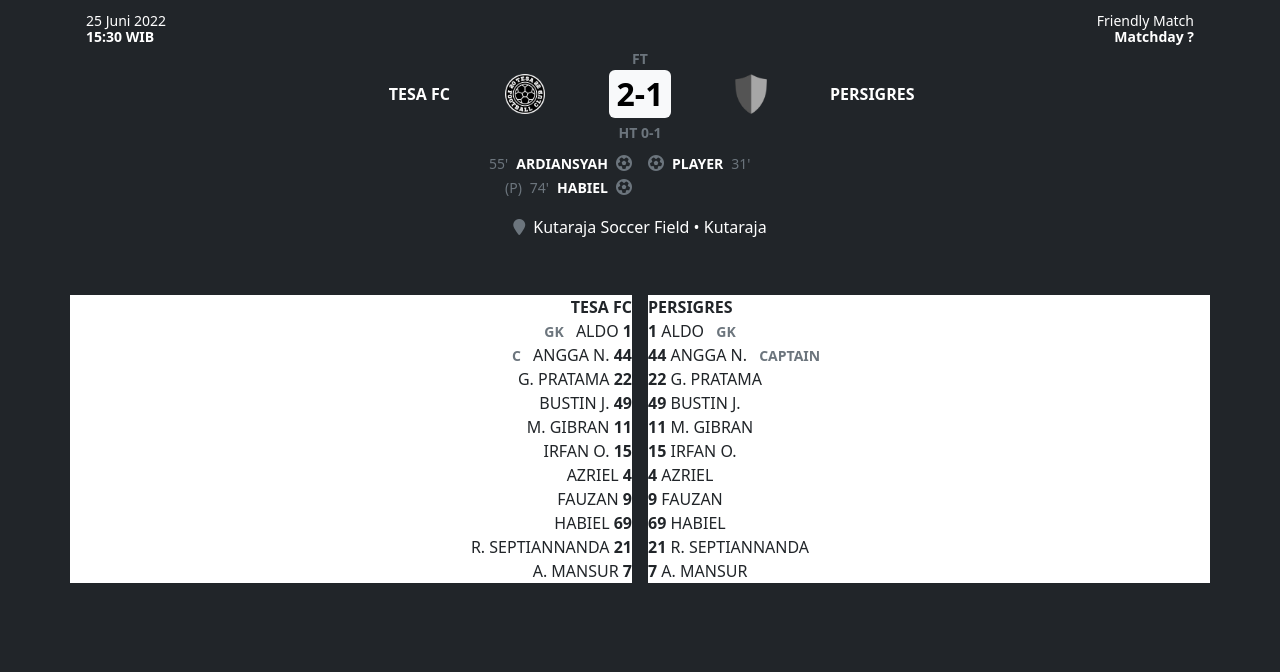
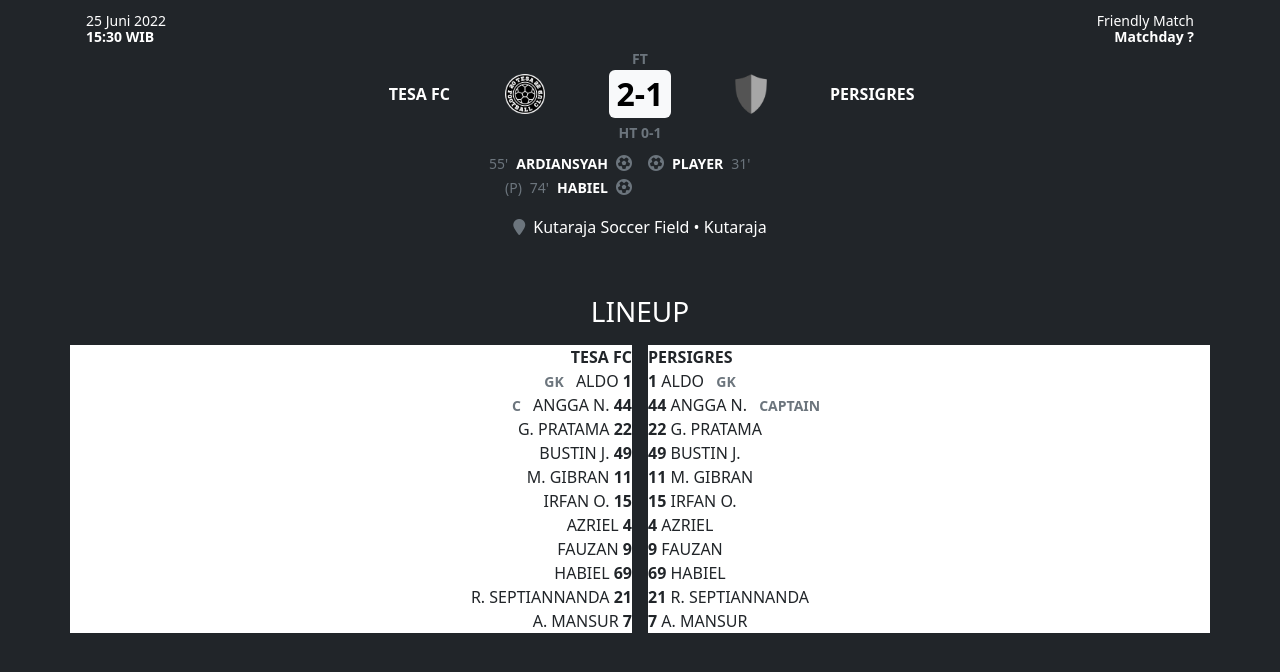
Before and after one commit to tesafc/tesafc.github.io, a Jekyll site: the page built from _matches/2022-06-25.md, in a window 1280 px wide and 900 px high, scrolled down 582 px, cut to the strip 203-875 px from the top of the window. Built offline with Jekyll 4.4.1, drawn with Linux system fonts in a browser that asks for light colours; nearby versions of some CDN libraries; before the commit the page ends 1432 px from its top, so only the background shows below that.

Commit message:
Update match.html

```diff
--- a/_layouts/match.html
+++ b/_layouts/match.html
@@ -71,7 +71,7 @@ layout: default
   </div>
   {% if page.lineup %}
   <div class="container px-0 mt-5">
-    <h3 class="text-center text-uppercase text-bg-dark mb-3"></h3>
+    <h3 class="text-center text-uppercase text-bg-dark mb-3">lineup</h3>
     <div class="row g-0">
       {% if page.lineup.home-team.lineup %}
       <ul class="col-6 list-group border-0 rounded-0 p-0 pe-2 pb-3">
```
